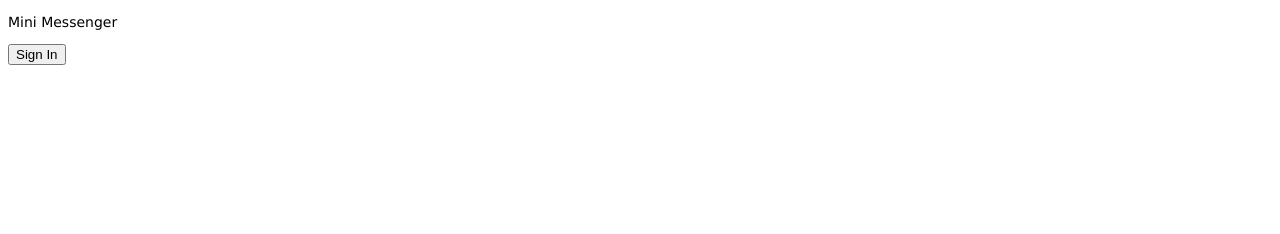
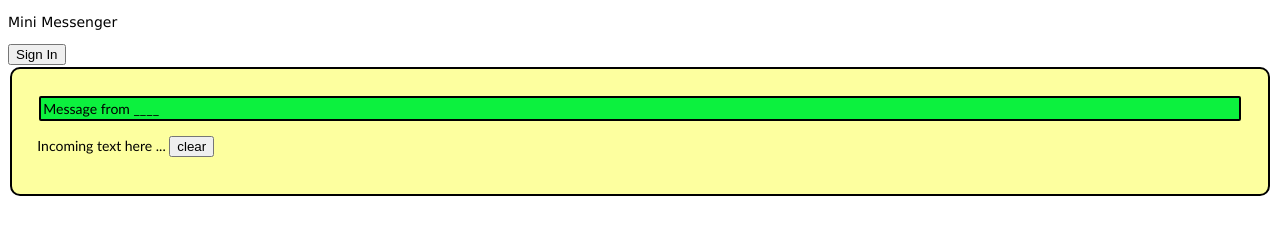
Before and after one commit to gitupwithit/mini_messenger_extension, a browser extension: page extension/messenger.html in a window 1280 px wide. Drawn offline with Linux system fonts and the light colour scheme.

Commit message:
adding 'clear' button for incoming messages

```diff
--- a/extension/messenger.html
+++ b/extension/messenger.html
@@ -14,9 +14,10 @@
 <button id="choosePartnerButton" type="submit">Enter</button>
 
 </div>
-<div id="incomingMessageContainer" style="display: none;">
+<div id="incomingMessageContainer" style="display: block;">
     <p id="messageFrom">Message from ____ </p>
     <p id="incomingMessageText">Incoming text here ... </p>
+    <button id="clearMessageButton">clear</button>
 </div>
 <div id="outgoingMessageContainer" style="display: none;">
   <form id="outgoingMessageForm" >
--- a/extension/style.css
+++ b/extension/style.css
@@ -5,6 +5,8 @@ body {
 
 #incomingMessageContainer {
   width: auto;
+  margin-left: auto;
+  margin-right: auto;
   border-radius: 10px;
   border: 2px solid rgb(0, 0, 0);
   padding: 2%;
@@ -32,3 +34,11 @@ body {
   font-family:'Gill Sans', 'Gill Sans MT', Calibri, 'Trebuchet MS', sans-serif;
   margin: 2px;
 }
+
+#clearMessageButton, #incomingMessageText {
+  display: inline-block;
+}
+
+/* #clearMessageButton {
+
+} */
```
Also changed, not shown: 1 other file.
